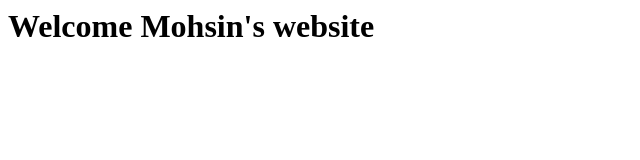
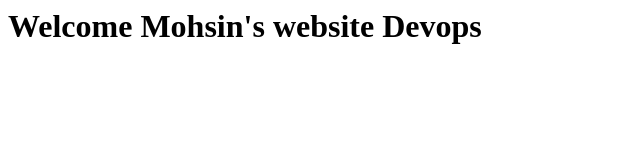
Before and after one commit to leomohsin25/website, a plain HTML site: page index.html in a window 1280 px wide. Shown: the whole page, without its empty margins (0-640 px from the left). Drawn offline with Linux system fonts and the light colour scheme.

Commit message:
changed website content

```diff
--- a/index.html
+++ b/index.html
@@ -1,6 +1,6 @@
 <html>
 <title>Jenkins CI/CD Pipeline</title>
 <body>
-<h1> Welcome Mohsin's website </h1>
+<h1> Welcome Mohsin's website Devops </h1>
 </body>
 </html>
```
